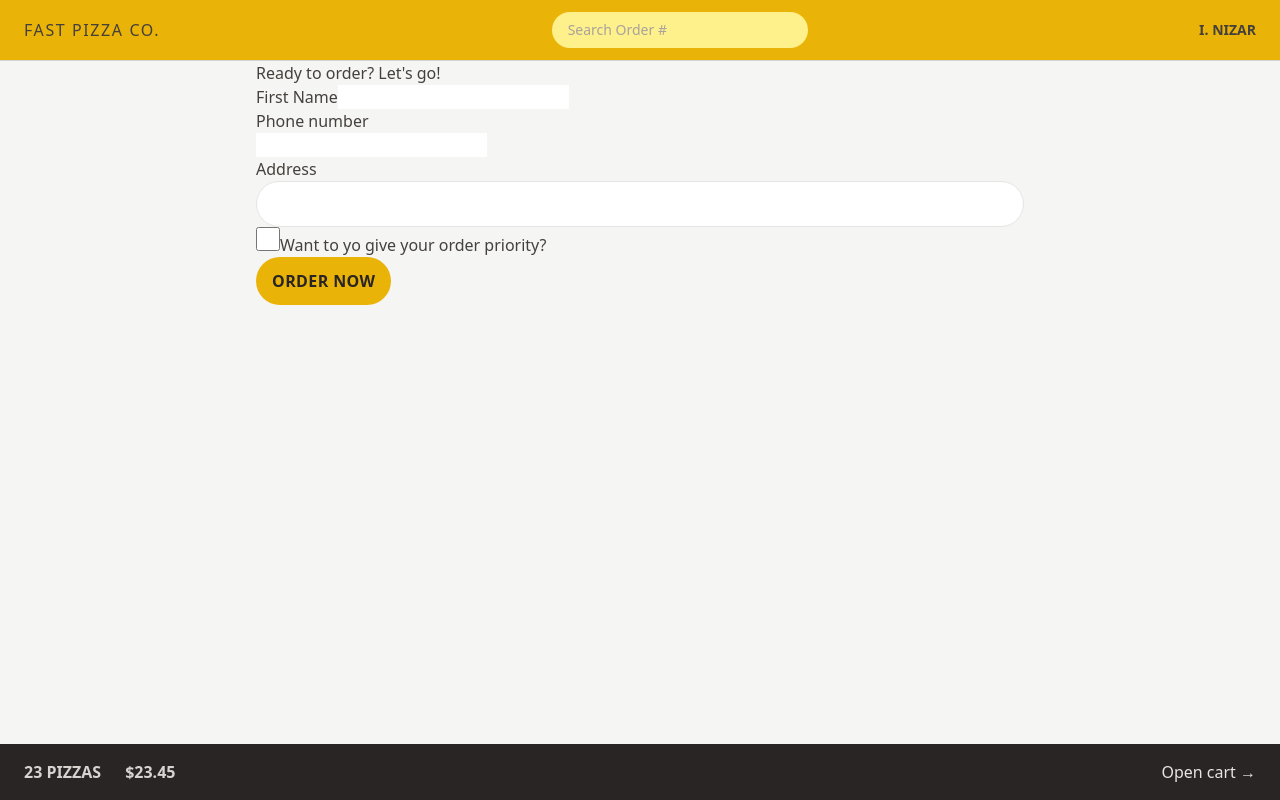
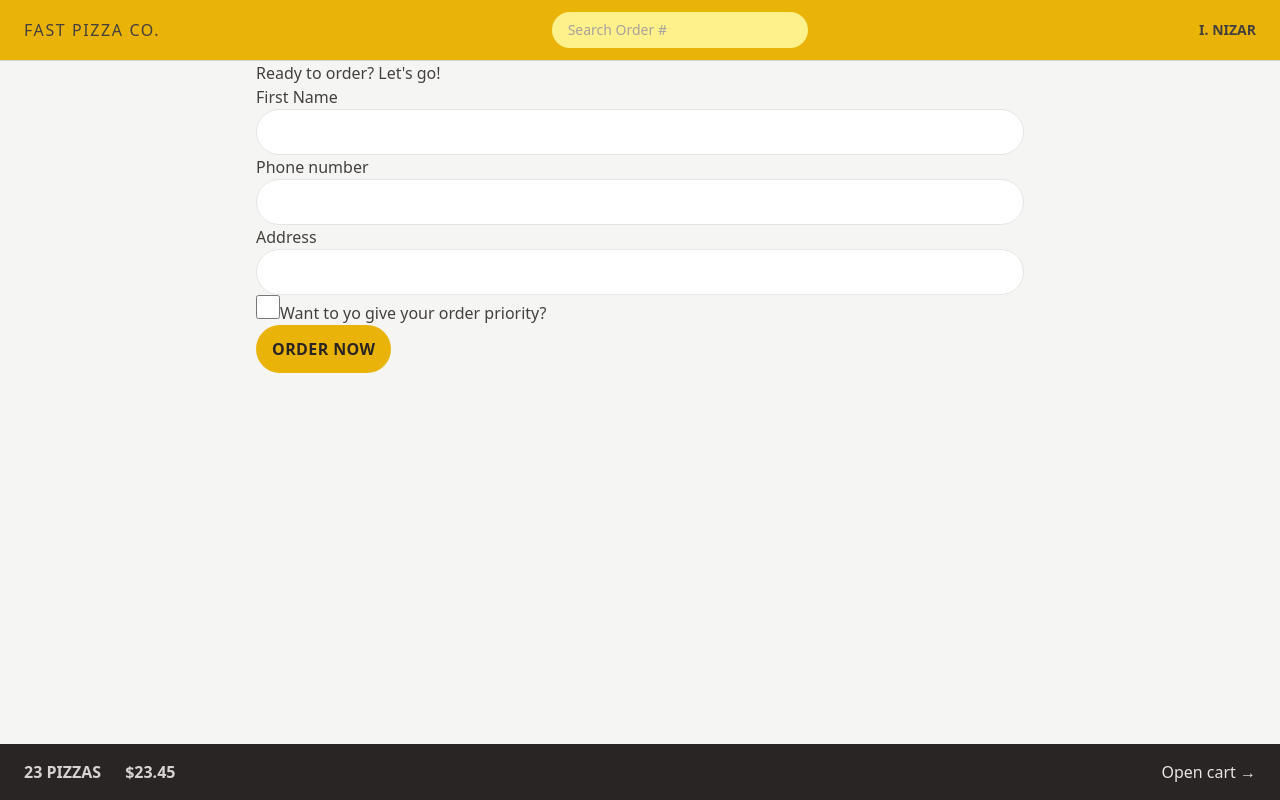
Before and after one commit to nizar-ing/fast-pizza, a React (Vite) app: page /order/new in a window 1280 px wide. Built offline with nearby package versions, Linux system fonts and the light colour scheme.

Commit message:
Reusing styles with @apply directive.

```diff
--- a/src/features/order/CreateOrder.jsx
+++ b/src/features/order/CreateOrder.jsx
@@ -48,25 +48,19 @@
         {/* implicitly => action='/order/new' ---> that means the route that provide this current component */}
         <div>
           <label>First Name</label>
-          <input type="text" name="customer" required />
+          <input className="input" type="text" name="customer" required />
         </div>
         <div>
           <label>Phone number</label>
           <div>
-            <input type="tel" name="phone" required />
+            <input className="input" type="tel" name="phone" required />
           </div>
           {formErrors?.phone && <p>{formErrors.phone}</p>}
         </div>
         <div>
           <label>Address</label>
           <div>
-            <input
-              type="text"
-              name="address"
-              required
-              className="w-full rounded-full border border-stone-200 px-4 py-2 text-sm transition-all placeholder:text-stone-400
-               focus:outline-none focus:ring focus:ring-yellow-500 md:px-6 md:py-3"
-            />
+            <input className="input" type="text" name="address" required />
           </div>
         </div>
         <div>
--- a/src/index.css
+++ b/src/index.css
@@ -2,19 +2,12 @@
 @tailwind components;
 @tailwind utilities;
 
-/*body {*/
-/*  font-family: system-ui, -apple-system, BlinkMacSystemFont, 'Segoe UI', Roboto,*/
-/*    Oxygen, Ubuntu, Cantarell, 'Open Sans', 'Helvetica Neue', sans-serif;*/
-/*  background-color: #f7f7f7;*/
-/*  color: #444;*/
-/*}*/
-
-/*.layout {*/
-/*  display: grid;*/
-/*  grid-template-rows: auto 1fr auto;*/
-/*  gap: 32px;*/
-/*  height: 100dvh;*/
-/*}*/
+@layer components{
+  .input{
+    @apply w-full rounded-full border border-stone-200 px-4 py-2 text-sm transition-all placeholder:text-stone-400
+    focus:outline-none focus:ring focus:ring-yellow-500 md:px-6 md:py-3;
+  }
+}
 
 /* https://dev.to/afif/i-made-100-css-loaders-for-your-next-project-4eje */
 .loader {
```
